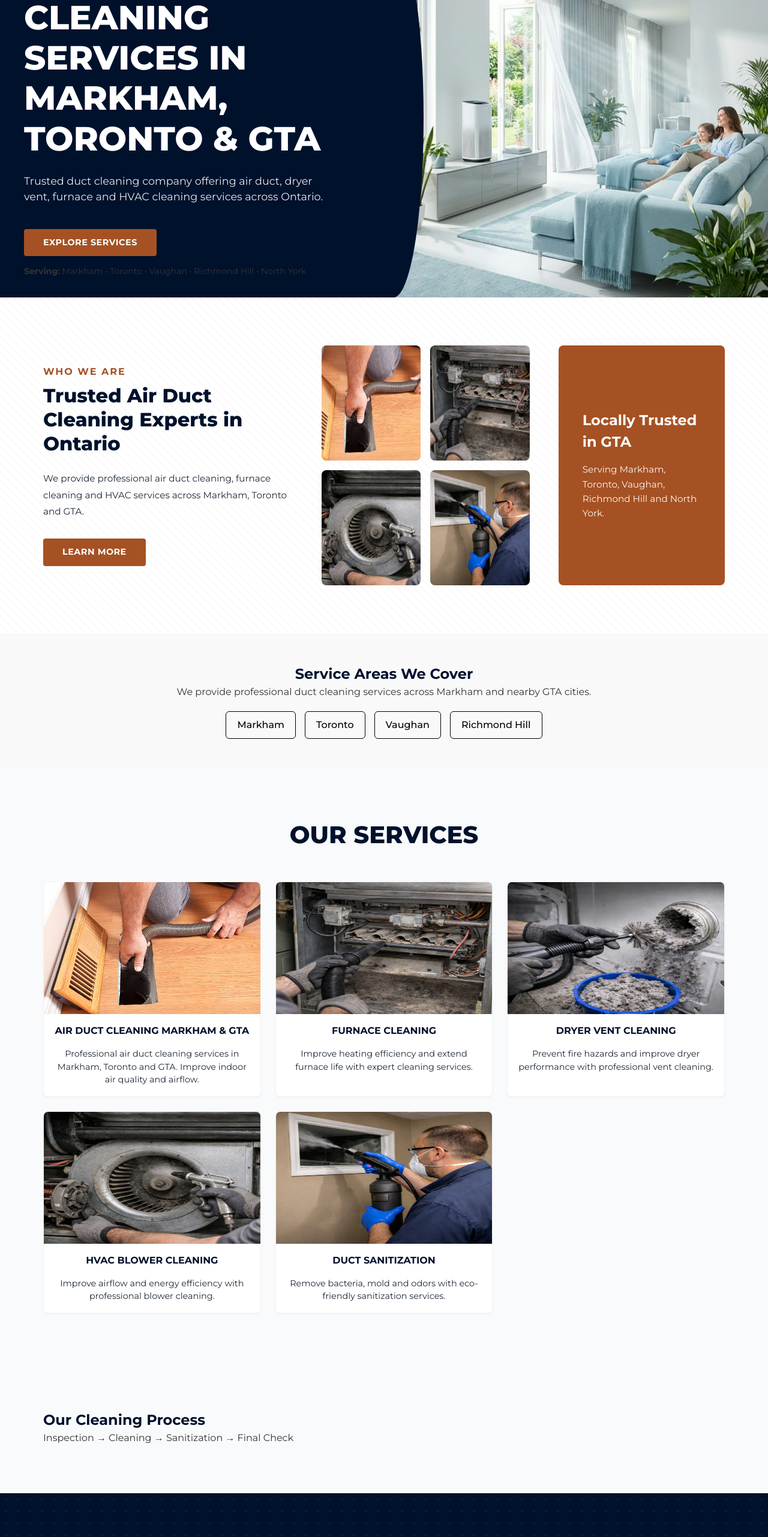
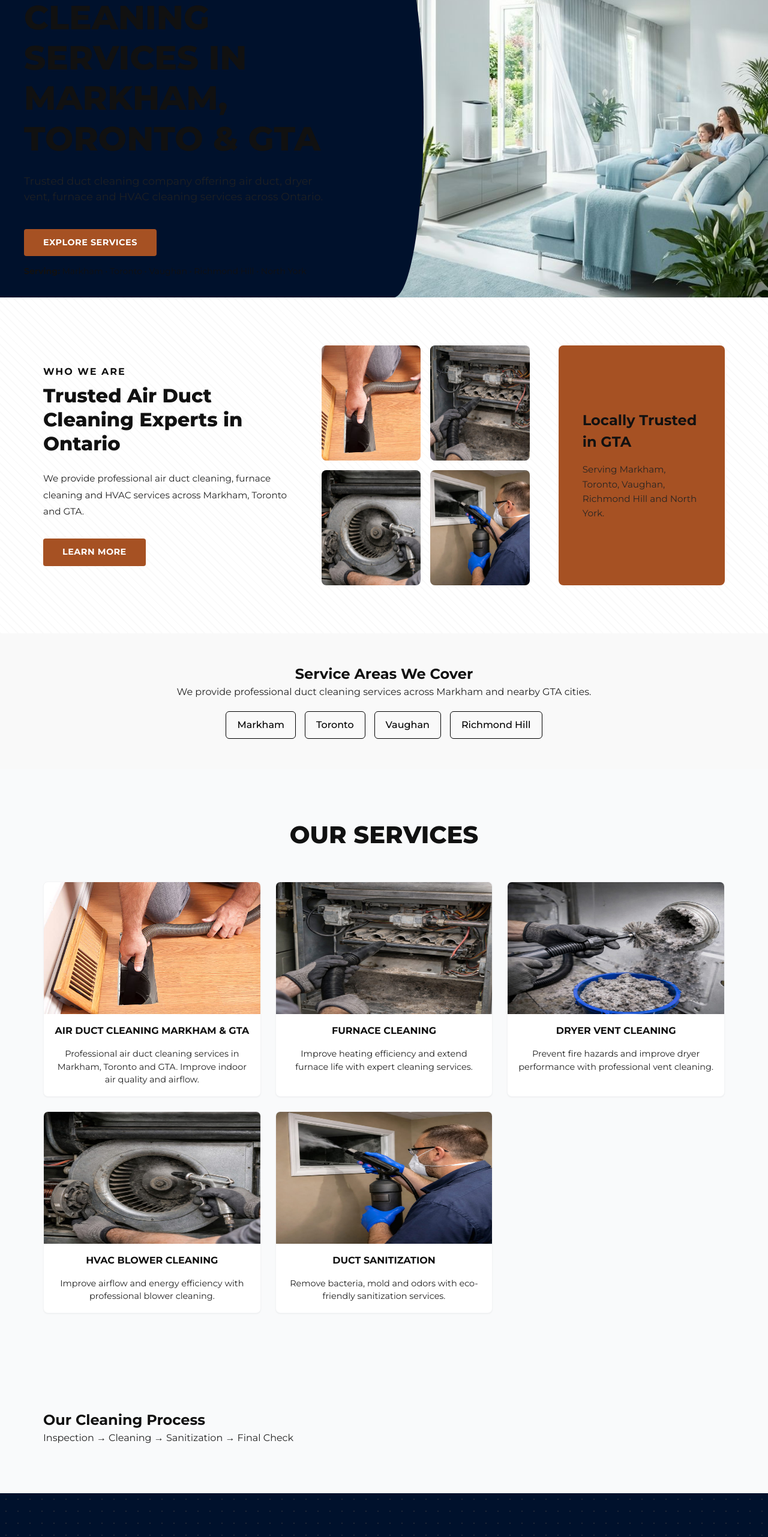
Before and after one commit to josph8487-prog/duct-Canada-original, a Next.js app: page / in a window 1280 px wide. Shown: the part 234-2797 px from the top of the page at 60% size. Built offline with nearby package versions, Linux system fonts and the light colour scheme.

Commit message:
Update page.tsx

```diff
--- a/src/app/page.tsx
+++ b/src/app/page.tsx
@@ -41,11 +41,11 @@ export default function Home() {
           <div className={styles.heroLeft}>
             <div style={{ paddingLeft: 'max(2rem, calc((100vw - 1200px) / 2))' }}>
 
-              <h1 className={styles.heroTitle}>
+              <h1 className={styles.heroTitle} style={{ color: "#111" }}>
                 Air Duct Cleaning Services in Markham, Toronto & GTA
               </h1>
 
-              <p className={styles.heroSubtitle}>
+              <p className={styles.heroSubtitle} style={{ color: "#222" }}>
                 Trusted duct cleaning company offering air duct, dryer vent, furnace and HVAC cleaning services across Ontario.
               </p>
 
@@ -54,7 +54,7 @@ export default function Home() {
               </Link>
 
               {/* SERVICE AREAS */}
-              <div style={{ marginTop: "15px", fontSize: "14px" }}>
+              <div style={{ marginTop: "15px", fontSize: "14px", color: "#111" }}>
                 <strong>Serving:</strong> Markham • Toronto • Vaughan • Richmond Hill • North York
               </div>
 
@@ -71,9 +71,10 @@ export default function Home() {
         <div className={`container ${styles.aboutGrid}`}>
 
           <div className={styles.aboutContent}>
-            <h2>Who We Are</h2>
-            <h3>Trusted Air Duct Cleaning Experts in Ontario</h3>
-            <p className={styles.aboutText}>
+            <h2 style={{ color: "#111" }}>Who We Are</h2>
+            <h3 style={{ color: "#111" }}>Trusted Air Duct Cleaning Experts in Ontario</h3>
+
+            <p className={styles.aboutText} style={{ color: "#222" }}>
               We provide professional air duct cleaning, furnace cleaning and HVAC services across Markham, Toronto and GTA.
             </p>
 
@@ -98,8 +99,10 @@ export default function Home() {
           </div>
 
           <div className={styles.localHighlight}>
-            <h4>Locally Trusted in GTA</h4>
-            <p>Serving Markham, Toronto, Vaughan, Richmond Hill and North York.</p>
+            <h4 style={{ color: "#111" }}>Locally Trusted in GTA</h4>
+            <p style={{ color: "#222" }}>
+              Serving Markham, Toronto, Vaughan, Richmond Hill and North York.
+            </p>
           </div>
 
         </div>
@@ -109,9 +112,9 @@ export default function Home() {
       <section style={{ padding: "50px 20px", background: "#f9f9f9" }}>
         <div style={{ maxWidth: "1200px", margin: "0 auto", textAlign: "center" }}>
 
-          <h2>Service Areas We Cover</h2>
+          <h2 style={{ color: "#111" }}>Service Areas We Cover</h2>
 
-          <p style={{ marginBottom: "20px" }}>
+          <p style={{ marginBottom: "20px", color: "#222" }}>
             We provide professional duct cleaning services across Markham and nearby GTA cities.
           </p>
 
@@ -136,7 +139,7 @@ export default function Home() {
       <section className={`section ${styles.servicesPreview}`}>
         <div className="container">
 
-          <h2 className="section-title">Our Services</h2>
+          <h2 className="section-title" style={{ color: "#111" }}>Our Services</h2>
 
           <div className={styles.featureGrid}>
             {services.map((service, index) => (
@@ -144,8 +147,12 @@ export default function Home() {
                 <div style={{ position: 'relative', height: '220px' }}>
                   <Image src={service.image} alt={service.title} fill />
                 </div>
-                <h3 className={styles.featureTitle}>{service.title}</h3>
-                <p className={styles.featureText}>{service.text}</p>
+                <h3 className={styles.featureTitle} style={{ color: "#111" }}>
+                  {service.title}
+                </h3>
+                <p className={styles.featureText} style={{ color: "#222" }}>
+                  {service.text}
+                </p>
               </div>
             ))}
           </div>
@@ -157,8 +164,8 @@ export default function Home() {
       <section className={styles.processSection}>
         <div className={`container ${styles.processGrid}`}>
           <div>
-            <h2>Our Cleaning Process</h2>
-            <p>Inspection → Cleaning → Sanitization → Final Check</p>
+            <h2 style={{ color: "#111" }}>Our Cleaning Process</h2>
+            <p style={{ color: "#222" }}>Inspection → Cleaning → Sanitization → Final Check</p>
           </div>
         </div>
       </section>
@@ -166,8 +173,8 @@ export default function Home() {
       {/* TESTIMONIALS */}
       <section className={styles.testimonialsSection}>
         <div className="container">
-          <h2>Customer Reviews</h2>
-          <p>Trusted by homeowners across Ontario.</p>
+          <h2 style={{ color: "#111" }}>Customer Reviews</h2>
+          <p style={{ color: "#222" }}>Trusted by homeowners across Ontario.</p>
         </div>
       </section>
     </>
```
